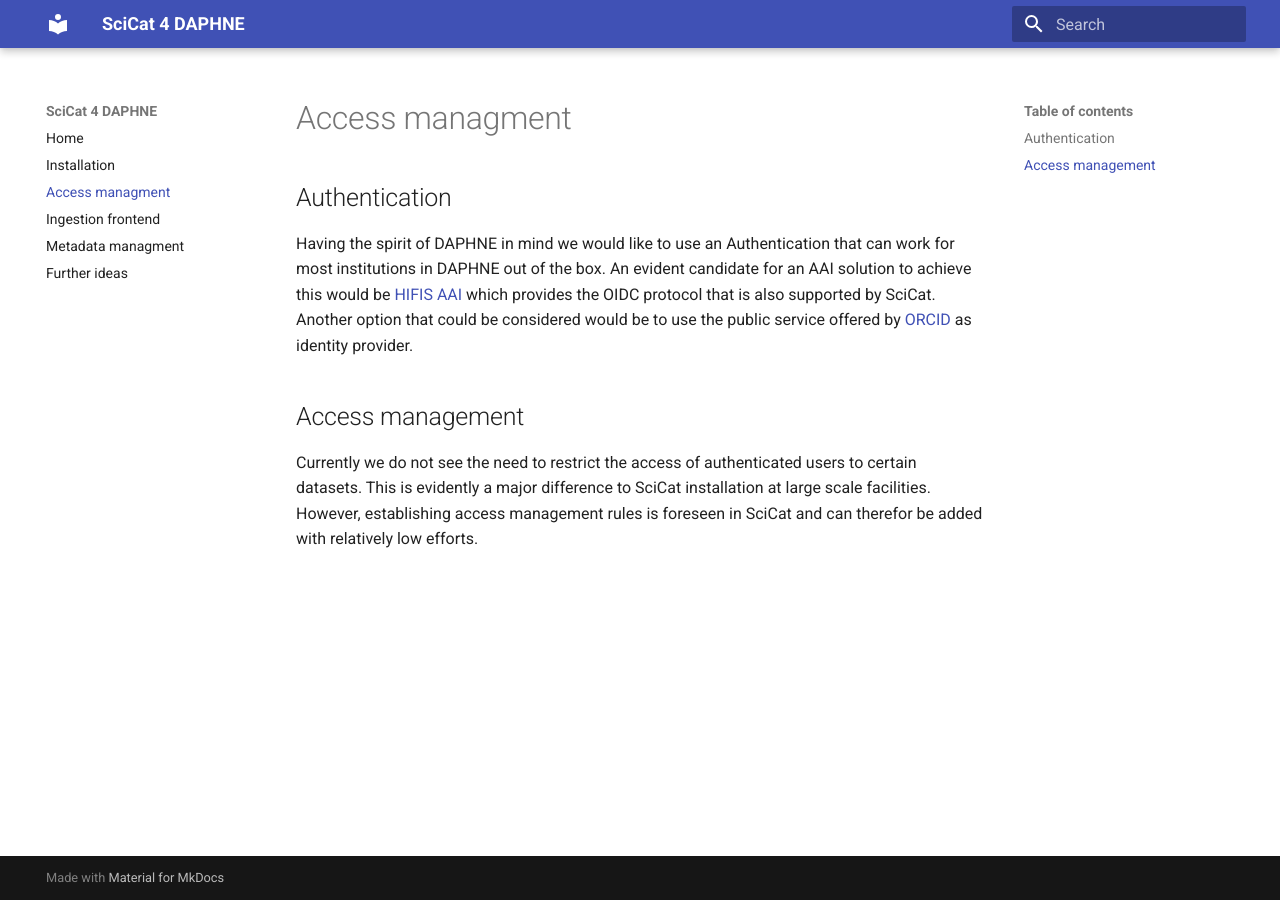
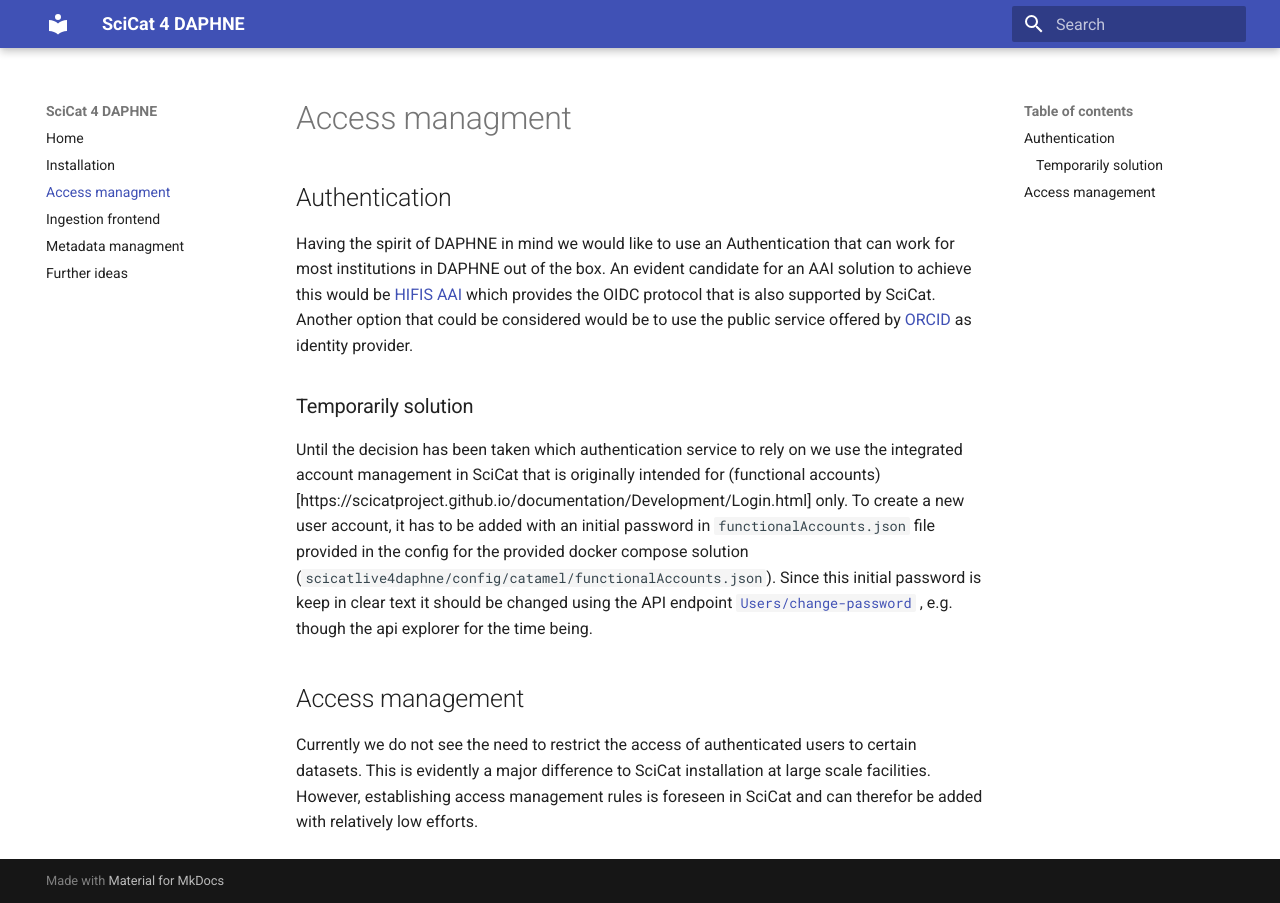
Before and after one commit to schreiber-lab/SciCat4daphne, an MkDocs documentation site: the page built from doc/docs/access_managment.md, in a window 1280 px wide. Built offline with MkDocs 1.6.1 and Material for MkDocs 9.7.7, drawn with Linux system fonts in a browser that asks for light colours.

Commit message:
add remark on functionalAccounts.json

```diff
--- a/doc/docs/access_managment.md
+++ b/doc/docs/access_managment.md
@@ -1,6 +1,10 @@
 ## Authentication
 
 Having the spirit of DAPHNE in mind we would like to use an Authentication that can work for most institutions in DAPHNE out of the box. An evident candidate for an AAI solution to achieve this would be [HIFIS AAI](https://hifis.net/doc/helmholtz-aai/) which provides the OIDC protocol that is also supported by SciCat. Another option that could be considered would be to use the public service offered by [ORCID](https://info.orcid.org/faq/what-is-openid/) as identity provider.
+
+### Temporarily solution
+
+Until the decision has been taken which authentication service to rely on we use the integrated account management in SciCat that is originally intended for (functional accounts)[https://scicatproject.github.io/documentation/Development/Login.html] only. To create a new user account, it has to be added with an initial password in `functionalAccounts.json` file provided in the config for the provided docker compose solution (`scicatlive4daphne/config/catamel/functionalAccounts.json`). Since this initial password is keep in clear text it should be changed using the API endpoint [`Users/change-password`](https://scicatproject.github.io/api/#operation/User.changePassword) , e.g. though the api explorer for the time being.
 
 
 ## Access management
```
